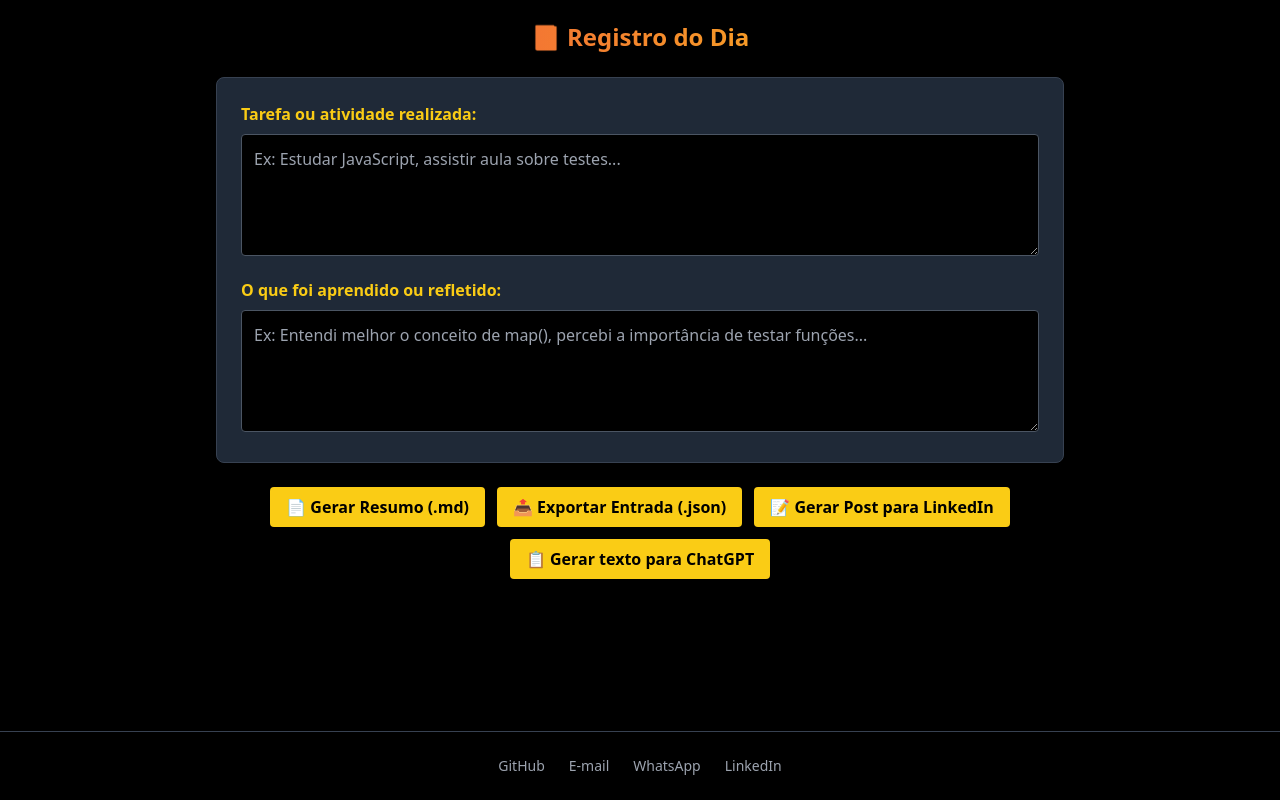
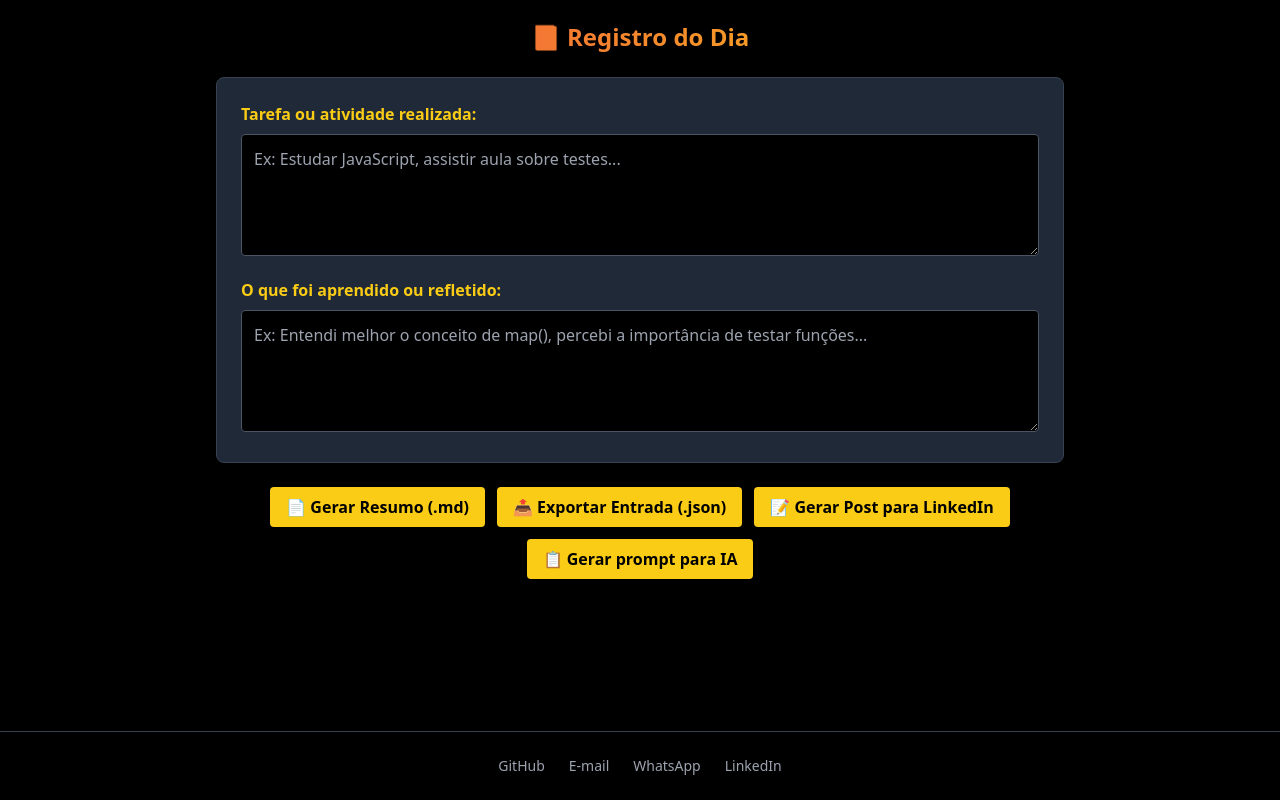
Before and after one commit to nayrazanini/projeto-n, a plain HTML site: page index.html in a window 1280 px wide. Shown: the part 64-864 px from the top of the page. Drawn offline with nearby package versions, Linux system fonts and the light colour scheme.

Commit message:
atualizar

```diff
--- a/index.html
+++ b/index.html
@@ -31,7 +31,7 @@
     <button onclick="gerarMarkdown()" class="bg-yellow-400 text-black px-4 py-2 rounded font-semibold hover:opacity-90 transition">📄 Gerar Resumo (.md)</button>
     <button onclick="exportarJSON()" class="bg-yellow-400 text-black px-4 py-2 rounded font-semibold hover:opacity-90 transition">📤 Exportar Entrada (.json)</button>
     <button onclick="gerarPostLinkedIn()" class="bg-yellow-400 text-black px-4 py-2 rounded font-semibold hover:opacity-90 transition">📝 Gerar Post para LinkedIn</button>
-    <button onclick="gerarPromptChatGPT()" class="bg-yellow-400 text-black px-4 py-2 rounded font-semibold hover:opacity-90 transition">📋 Gerar texto para ChatGPT</button>
+    <button onclick="gerarPromptChatGPT()" class="bg-yellow-400 text-black px-4 py-2 rounded font-semibold hover:opacity-90 transition">📋 Gerar prompt para IA</button>
   </div>
 
   <div id="resultado-md" class="px-4"></div>
```
